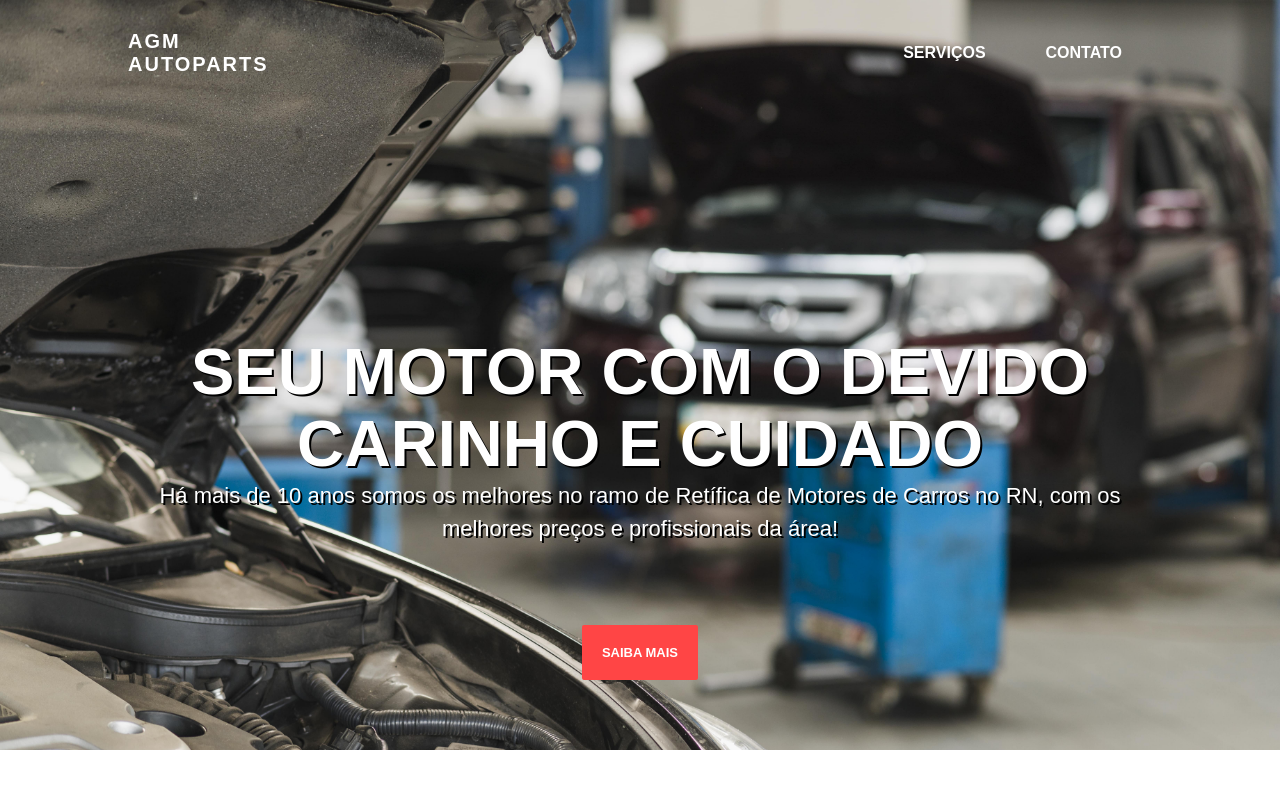
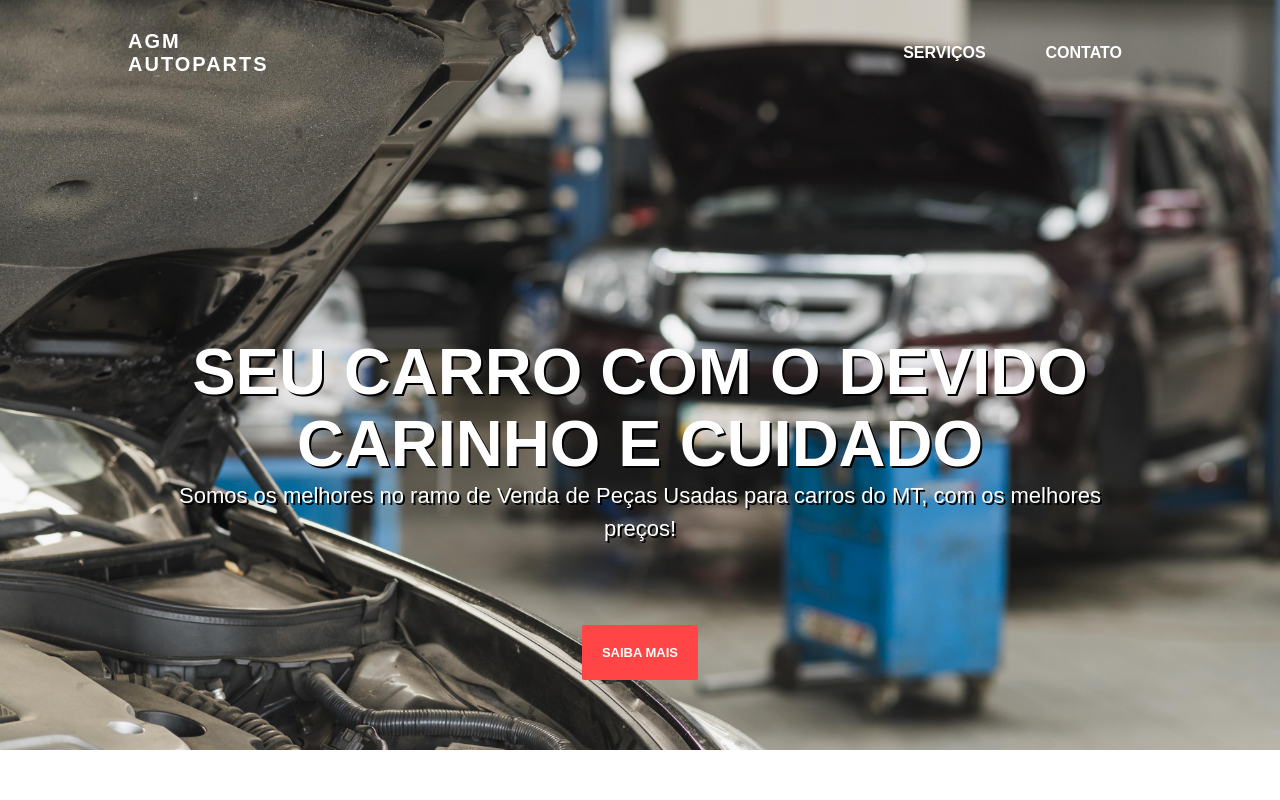
Before and after one commit to lucasjesusone/agmparts-landingpage, a plain HTML site: page index.html in a window 1280 px wide. Shown: the top 800 px of the page. Drawn offline with Linux system fonts and the light colour scheme.

Commit message:
Alteração

```diff
--- a/index.html
+++ b/index.html
@@ -30,8 +30,8 @@
       <section class="apresentação">
           <div class="intro">
               <div class="intro-text">
-                 <h1>SEU MOTOR COM O DEVIDO CARINHO E CUIDADO</h1>
-                 <p>Há mais de 10 anos somos os melhores no ramo de Retífica de Motores de Carros no RN, com os melhores preços e profissionais da área!</p>
+                 <h1>SEU CARRO COM O DEVIDO CARINHO E CUIDADO</h1>
+                 <p>Somos os melhores no ramo de Venda de Peças Usadas para carros do MT, com os melhores preços!</p>
               </div>
 
               <div class="btn">
```
